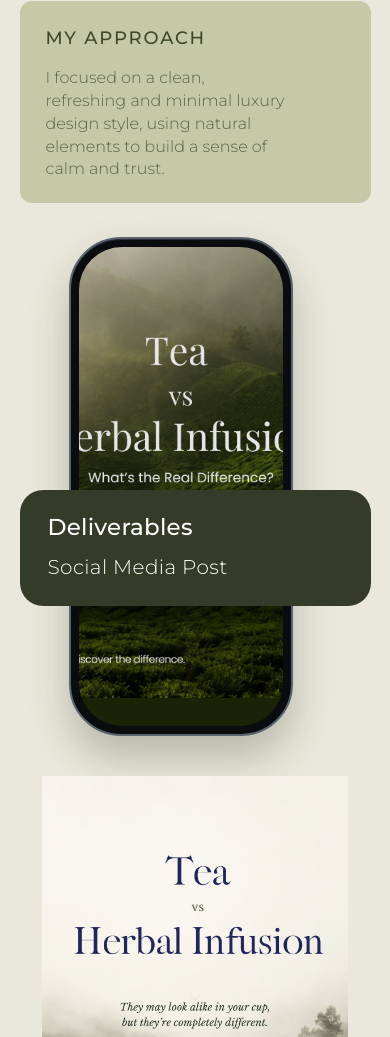
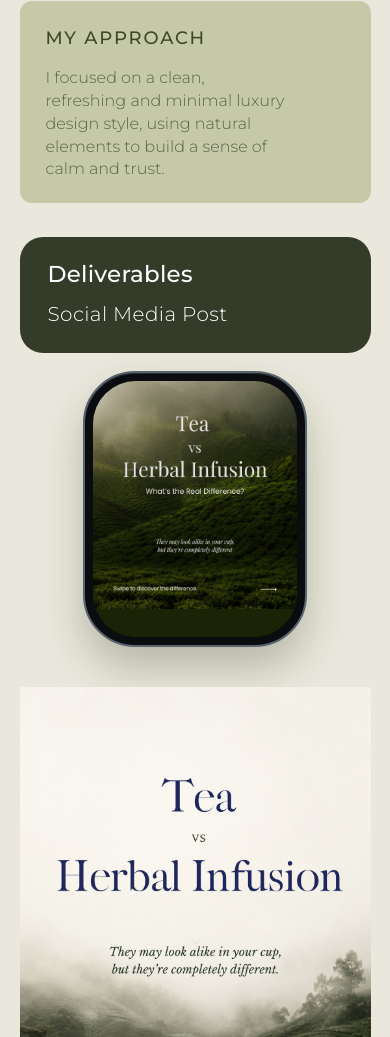
Before and after one commit to mdezign27/herbaltea, a plain HTML site: page herbal-tea-case-study/index.html in a window 390 px wide. Shown: the part 697-1734 px from the top of the page. Drawn offline with nearby package versions, Linux system fonts and the light colour scheme.

Commit message:
Add responsive layout for Figma-matched deliverables

```diff
--- a/herbal-tea-case-study/styles.css
+++ b/herbal-tea-case-study/styles.css
@@ -324,3 +324,54 @@ body{
 
   .posts{grid-template-columns:1fr;gap:14px;margin-top:40px}
 }
+
+
+/* Responsive adjustments for the Figma-matched overlapping deliverables layout */
+@media (max-width:1020px){
+  .deliver{height:400px;margin-top:50px}
+  .phone{left:0;width:40%;height:400px}
+  .deliver-card{top:200px;height:200px;padding:40px 40px 0 44%}
+  .posts{
+    width:min(100%,92vw);
+    margin:90px auto 0;
+    transform:none;
+    grid-template-columns:repeat(2,minmax(0,1fr));
+  }
+}
+
+@media (max-width:720px){
+  .deliver{
+    display:flex;
+    flex-direction:column;
+    align-items:center;
+    gap:18px;
+    height:auto;
+    margin-top:34px;
+  }
+  .phone{
+    position:relative;
+    left:auto;
+    top:auto;
+    width:64%;
+    max-width:250px;
+    height:auto;
+    aspect-ratio:430 / 490;
+    order:2;
+  }
+  .phone-screen{height:100%}
+  .deliver-card{
+    position:relative;
+    left:auto;
+    top:auto;
+    width:100%;
+    height:auto;
+    padding:26px 28px;
+    order:1;
+  }
+  .posts{
+    width:100%;
+    margin:40px 0 0;
+    transform:none;
+    grid-template-columns:1fr;
+  }
+}
```
